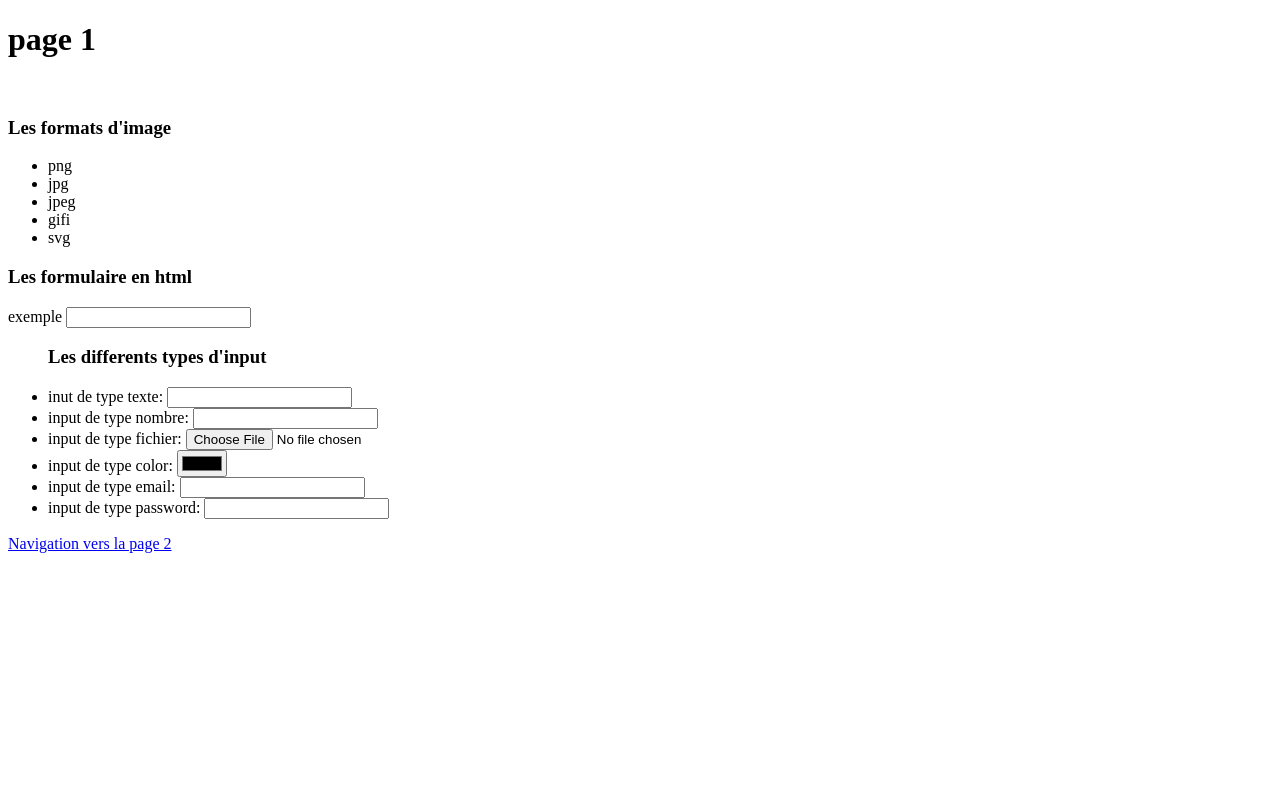
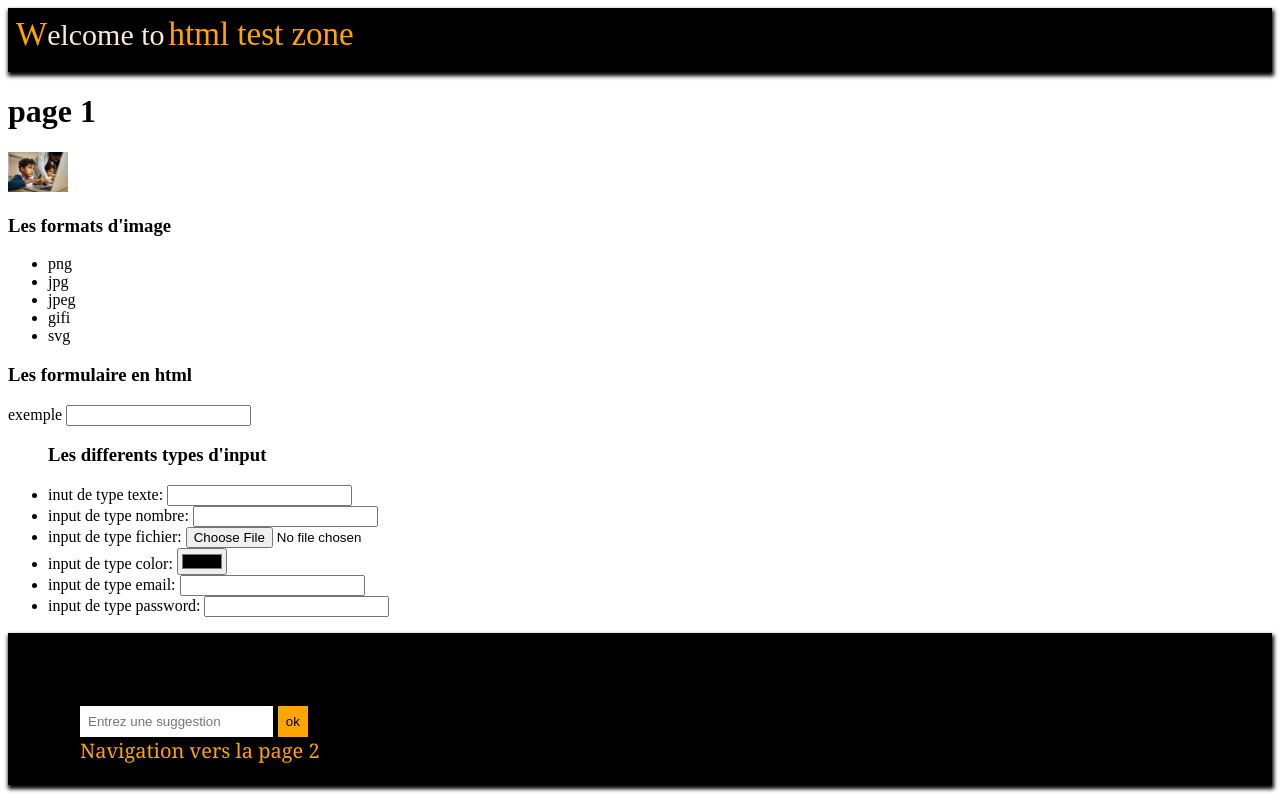
Before and after one commit to elgabino2/projet, a plain HTML site: page index.html in a window 1280 px wide. Drawn offline with Linux system fonts and the light colour scheme.

Commit message:
version 1.1

```diff
--- a/index.html
+++ b/index.html
@@ -7,8 +7,11 @@
     <title>Document</title>
 </head>
 <body>
+    <nav>
+        <span id="Welcome"> <span >W</span>elcome to</span> <span>html test zone</span>
+    </nav>
     <h1>page 1</h1>
-    <img src="image_search_1676199857588.jpg" alt="" weight="300px" height="400px">
+    <img src="./image/image_search_1676199857588.jpg" alt="" weight="30px" height="40px">
     <h3>Les formats d'image</h3>
     <ul>
         <li>png </li>
@@ -30,6 +33,60 @@
         <li>input de type email: <input type="email" name="" id=""> </li>
         <li>input de type password: <input type="password" name="" id="">  </li>
     </ul>
+    <nav id="foot">
+        <input type="text" name="nom" placeholder="Entrez une suggestion" id="nom">
+        <a href="patate.html">
+        <input type="submit" value="ok" id="ok"></a><br>
     <a href="patate.html">Navigation vers la page 2</a>
+</nav>
+    <style>
+        #nom{
+            padding: 8px;
+            border: none;
+        }
+        #ok{
+            padding: 8px;
+            margin-left: 0.1vh;
+            background-color: orange;
+            color: black;
+            border: none;
+            cursor: pointer;
+        }
+        #foot{
+            height: 1vh;
+            padding: 9vh;
+            color: black;
+        }
+        #Welcome{
+            font-size: 30px;
+            color: antiquewhite;
+        }
+        nav{
+            height: 48px;
+            padding: 1vh;
+            background-color: black;
+            box-shadow: 1px 3px 4px 1px;
+        }
+        a{
+            text-decoration: none;
+            color: orange;
+            font-family: Cambria, Cochin, Georgia, Times, 'Times New Roman', serif;
+            font-size: 20px;
+        }
+        span{
+            font-size: 33px;
+            color: orange;
+            font-family:'Times New Roman', Times, serif ;
+        }
+
+    </style>
+    <script>
+        console.log('test ok');
+        var a='succefull test';
+        console.log(a);
+        b=2;
+        c=3;
+        console.log(b+c);
+    </script>
 </body>
 </html>
```
Also changed, not shown: patate.html (+27 -1 lines), image/image_search_1670423079413.jpg (added).
